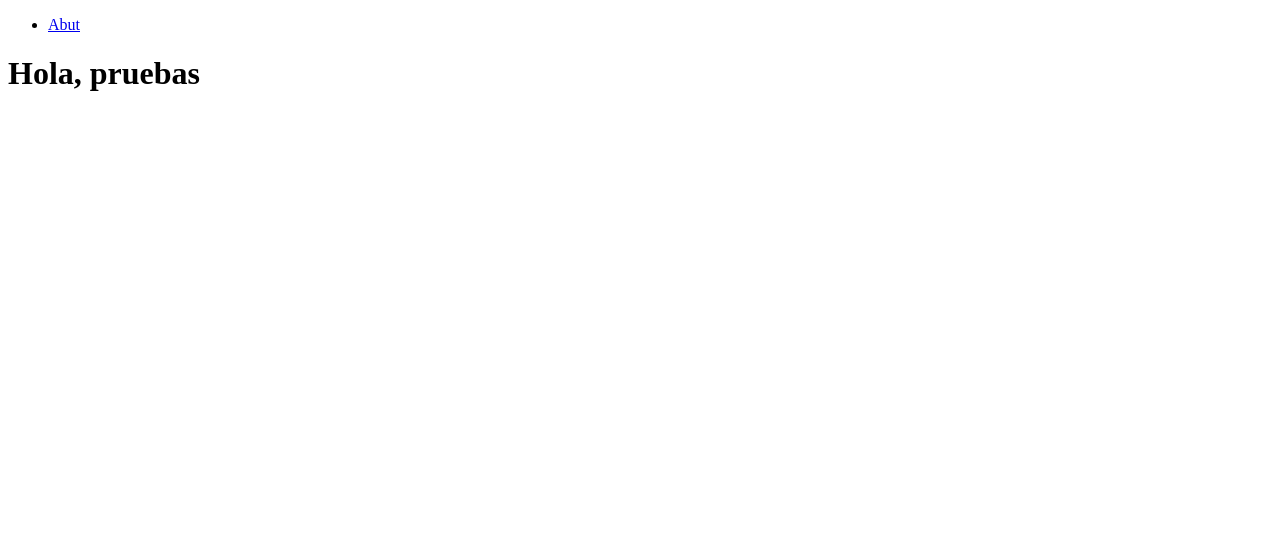
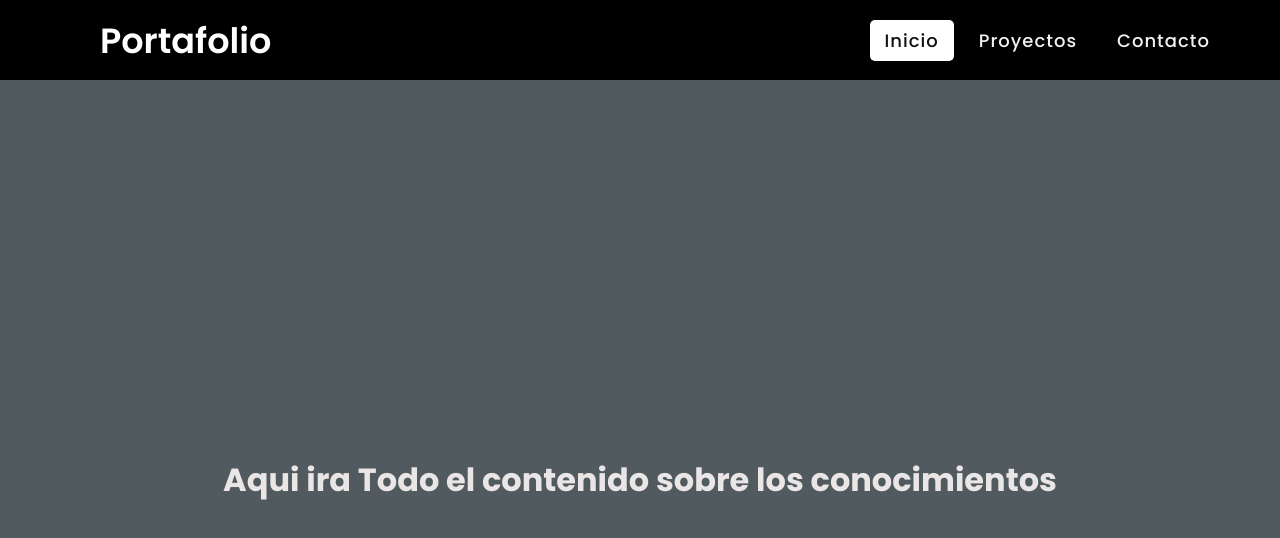
Before and after one commit to PalminUuU/portafolio-react, a React (Create React App) app: page / in a window 1280 px wide. Shown: the top 538 px of the page. Built offline with nearby package versions, Linux system fonts and the light colour scheme.

Commit message:
esquematizacion general

```diff
--- a/public/index.html
+++ b/public/index.html
@@ -3,6 +3,7 @@
   <head>
     <meta charset="utf-8" />
     <link rel="icon" href="%PUBLIC_URL%/favicon.ico" />
+    <link rel="stylesheet" href="https://cdnjs.cloudflare.com/ajax/libs/font-awesome/5.15.2/css/all.min.css"/>
     <meta name="viewport" content="width=device-width, initial-scale=1" />
     <meta name="theme-color" content="#000000" />
     <meta
--- a/src/App.js
+++ b/src/App.js
@@ -3,12 +3,11 @@
 import HomePage from "./pages/HomePage";
 import AboutPage from "./pages/AboutPage";
 import NotFound from "./pages/NotFound";
-import NavBar from "./components/NavBar";
+
 
 export default function App() {
   return (
     <BrowserRouter>
-     <NavBar></NavBar>
       <Routes>
       <Route path="/" element={<HomePage/>}/>
       <Route path="/about" element={<AboutPage/>}/>
--- /dev/null
+++ b/src/assets/css/general.css
@@ -0,0 +1,26 @@
+@import url('https://fonts.googleapis.com/css2?family=Poppins:wght@200;300;400;500;600;700&display=swap');
+*{
+  margin: 0;
+  padding: 0;
+  box-sizing: border-box;
+  font-family: 'Poppins', sans-serif;
+}
+
+
+body{
+  height: 100vh;
+  background-color: #29353bcf ;
+}
+
+.div_principal {
+  display: flex;
+  flex-direction: column;
+  align-items: center;
+  justify-content: center;
+  height: 100vh; /* O ajusta la altura según tus necesidades */
+}
+
+.content-container {
+  text-align: center;
+  color: #eae6e6;
+}
--- /dev/null
+++ b/src/assets/css/nav.css
@@ -0,0 +1,108 @@
+nav{
+  display: flex;
+  height: 80px;
+  width: 100%;
+  background: #000000;
+  align-items: center;
+  justify-content: space-between;
+  padding: 0 50px 0 100px;
+  flex-wrap: wrap;
+}
+nav .logo{
+  color: #fff;
+  font-size: 35px;
+  font-weight: 600;
+}
+nav ul{
+  display: flex;
+  flex-wrap: wrap;
+  list-style: none;
+}
+nav ul li{
+  margin: 0 5px;
+}
+nav ul li a{
+  color: #f2f2f2;
+  text-decoration: none;
+  font-size: 18px;
+  font-weight: 500;
+  padding: 8px 15px;
+  border-radius: 5px;
+  letter-spacing: 1px;
+  transition: all 0.3s ease;
+}
+nav ul li a.active,
+nav ul li a:hover{
+  color: #111;
+  background: #fff;
+}
+nav .menu-btn i{
+  color: #fff;
+  font-size: 22px;
+  cursor: pointer;
+  display: none;
+}
+input[type="checkbox"]{
+  display: none;
+}
+@media (max-width: 1000px){
+  nav{
+    padding: 0 40px 0 50px;
+  }
+}
+@media (max-width: 920px) {
+  nav .menu-btn i{
+    display: block;
+  }
+  #click:checked ~ .menu-btn i:before{
+    content: "\f00d";
+  }
+  nav ul{
+    position: fixed;
+    top: 80px;
+    left: -100%;
+    background: #111;
+    height: 100vh;
+    width: 100%;
+    text-align: center;
+    display: block;
+    transition: all 0.3s ease;
+  }
+  #click:checked ~ ul{
+    left: 0;
+  }
+  nav ul li{
+    width: 100%;
+    margin: 40px 0;
+  }
+  nav ul li a{
+    width: 100%;
+    margin-left: -100%;
+    display: block;
+    font-size: 20px;
+    transition: 0.6s cubic-bezier(0.68, -0.55, 0.265, 1.55);
+  }
+  #click:checked ~ ul li a{
+    margin-left: 0px;
+  }
+  nav ul li a.active,
+  nav ul li a:hover{
+    background: none;
+    color: cyan;
+  }
+}
+.content{
+  position: absolute;
+  top: 50%;
+  left: 50%;
+  transform: translate(-50%, -50%);
+  text-align: center;
+  z-index: -1;
+  width: 100%;
+  padding: 0 30px;
+  color: #1b1b1b;
+}
+.content div{
+  font-size: 40px;
+  font-weight: 700;
+}
--- a/src/components/NavBar.js
+++ b/src/components/NavBar.js
@@ -1,13 +1,19 @@
 import React from 'react'
+import "../assets/css/nav.css";
 
 export default function NavBar() {
   return (
-    <div>
-       <ul>
-        <li>
-            <a href='/about'>Abut</a>
-        </li>
-       </ul>
-    </div>
+    <nav>
+      <div class="logo">Portafolio</div>
+      <input type="checkbox" id="click"/>
+      <label for="click" class="menu-btn">
+        <i class="fas fa-bars"></i>
+      </label>
+      <ul>
+        <li><a class="active" href="#">Inicio</a></li>
+        <li><a href="#">Proyectos</a></li>
+        <li><a href="#">Contacto</a></li>
+      </ul>
+      </nav>
   )
 }
--- a/src/pages/HomePage.jsx
+++ b/src/pages/HomePage.jsx
@@ -1,11 +1,19 @@
 import $, { each, valHooks } from 'jquery';
 import React, { useState, useEffect } from 'react';
+import NavBar from '../components/NavBar';
+import "../assets/css/general.css";
 
 function HomePage(props) {
 
     return (
+
         <div className="Inicio">
-            <div><h1>Hola, pruebas</h1></div>
+            <NavBar/>
+                <div className='div_principal'>
+                    <div className="content-container">
+                    <h1>Aqui ira Todo el contenido sobre los conocimientos</h1>
+                    </div>
+                </div>
         </div>
     );
 }
```
